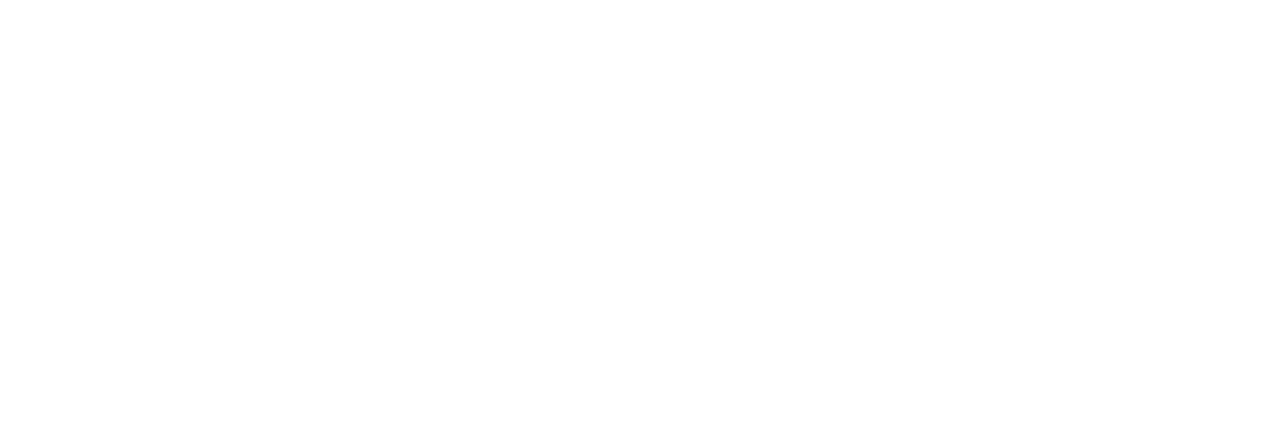
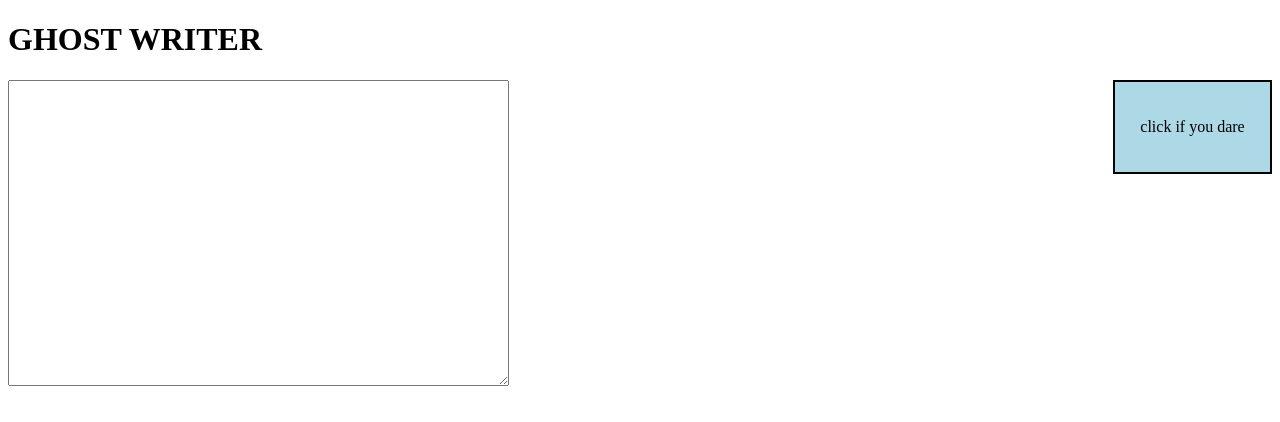
Before and after one commit to willow-the/thursday-AM, a plain HTML site: page index.html in a window 1280 px wide. Drawn offline with nearby package versions, Linux system fonts and the light colour scheme.

Commit message:
GHOST WRITER

```diff
--- a/index.html
+++ b/index.html
@@ -7,6 +7,11 @@
   <title>Ghost Writer</title>
 </head>
 <body>
+  <h1>GHOST WRITER</h1>
+  <textarea class="text" rows="20" cols="60"></textarea>
+  <div class="dare">
+    <p>click if you dare</p>
+  </div>
 
 </body>
 </html>
--- a/script.js
+++ b/script.js
@@ -1,3 +1,12 @@
 $(document).ready(function(){
   // your code goes below
+  $(".dare").hide()
+  $(".text").keypress(function(event) {
+ if (".text").keypress(key == "a") {
+    alert("an a was pressed")
+ } else { }
+  })
+
+
+
 })
--- a/style.css
+++ b/style.css
@@ -0,0 +1,8 @@
+.dare {
+  border: 2px solid black;
+  padding: 20px 20px 20px 20px;
+  width: 115px;
+  text-align: center;
+  background-color: lightblue;
+  float: right;
+  }
```
